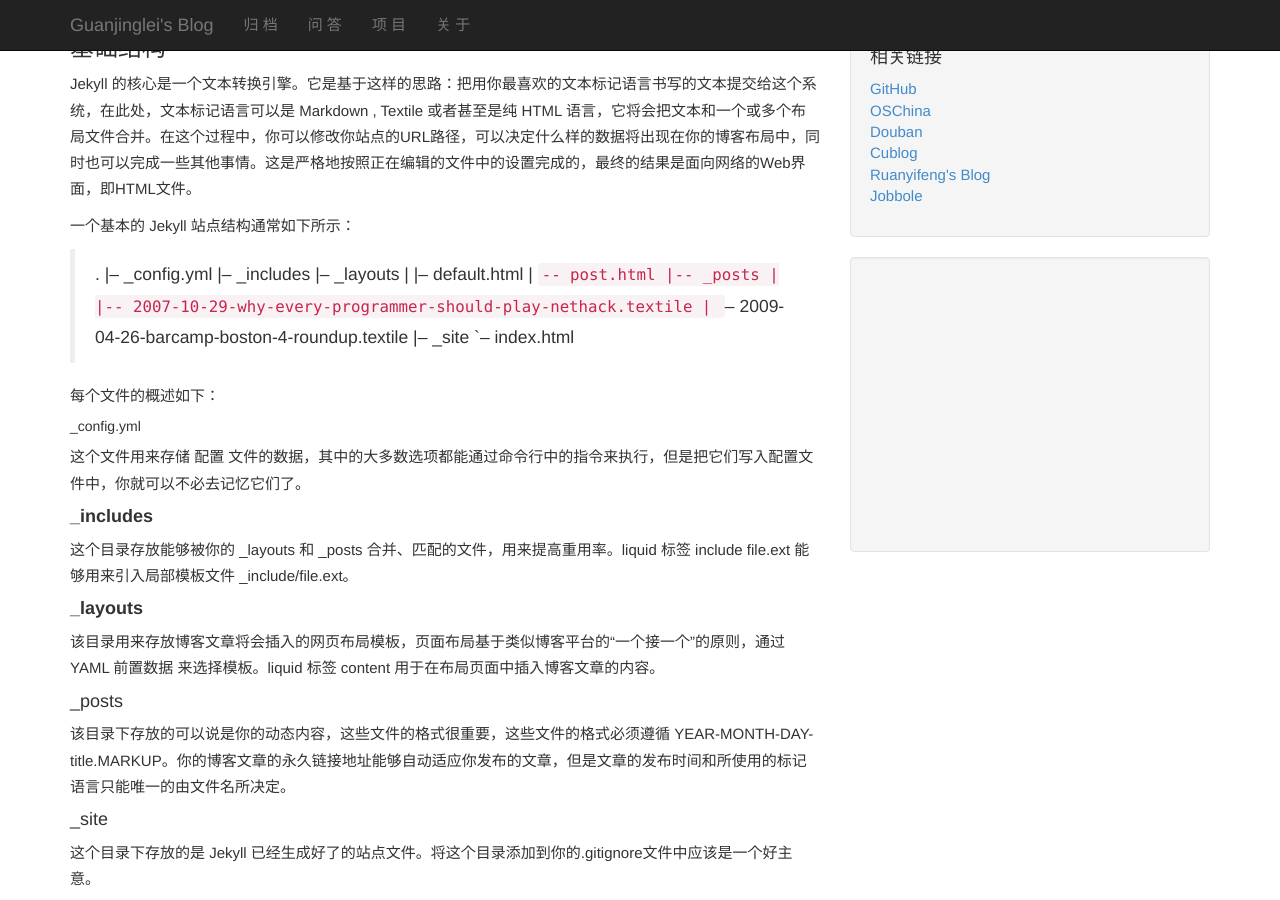
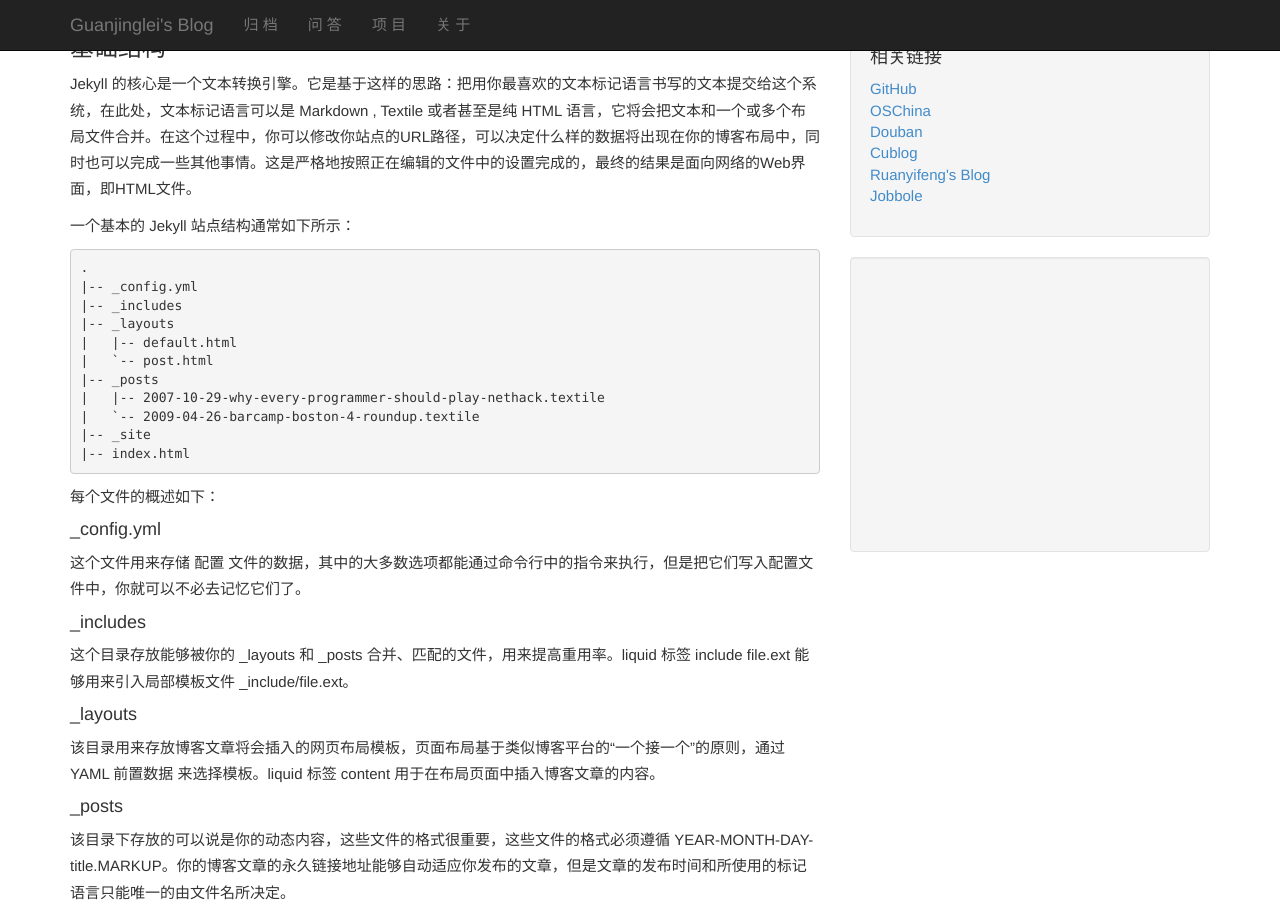
Before and after one commit to guanjinglei/oldguanjinglei.github.io, a Jekyll site: the page built from _posts/2014-11-23-jekyll的使用.md, in a window 1280 px wide and 900 px high, scrolled down 381 px. Built offline with Jekyll 4.4.1, drawn with Linux system fonts in a browser that asks for light colours; Markdown is read by kramdown in place of the engine named in the settings; comment, search, counter and statistics services are not loaded.

```diff
--- a/_posts/2014-11-23-jekyll的使用.md
+++ b/_posts/2014-11-23-jekyll的使用.md
@@ -21,27 +21,27 @@ Jekyll 的核心是一个文本转换引擎。它是基于这样的思路：把
 
 一个基本的 Jekyll 站点结构通常如下所示：
 
->.
->|-- _config.yml
->|-- _includes
-|-- _layouts
-|   |-- default.html
-|   `-- post.html
-|-- _posts
-|   |-- 2007-10-29-why-every-programmer-should-play-nethack.textile
-|   `-- 2009-04-26-barcamp-boston-4-roundup.textile
-|-- _site
-`-- index.html
+	.
+	|-- _config.yml
+	|-- _includes
+	|-- _layouts
+	|   |-- default.html
+	|   `-- post.html
+	|-- _posts
+	|   |-- 2007-10-29-why-every-programmer-should-play-nethack.textile
+	|   `-- 2009-04-26-barcamp-boston-4-roundup.textile
+	|-- _site
+	|-- index.html
 
 每个文件的概述如下：
 
-#####_config.yml
+####_config.yml
 这个文件用来存储 配置 文件的数据，其中的大多数选项都能通过命令行中的指令来执行，但是把它们写入配置文件中，你就可以不必去记忆它们了。
 
-####**_includes**
+####_includes
 这个目录存放能够被你的 _layouts 和 _posts 合并、匹配的文件，用来提高重用率。liquid 标签 include file.ext 能够用来引入局部模板文件 _include/file.ext。
 
-####**_layouts**
+####_layouts
 该目录用来存放博客文章将会插入的网页布局模板，页面布局基于类似博客平台的“一个接一个”的原则，通过 YAML 前置数据 来选择模板。liquid 标签 content 用于在布局页面中插入博客文章的内容。
 
 ####_posts
@@ -53,7 +53,7 @@ Jekyll 的核心是一个文本转换引擎。它是基于这样的思路：把
 ####index.html 页面文件和其他的 HTML/Markdown/Textile 文件
 Jekyll 将会转换头部拥有 YAML 前置数据 数据的所有文件。这个规则对于站点根目录和所有其他目录下的 .html，markdown，.md 文件都适用。
 
-#####其他文件/目录
+####其他文件/目录
 除了以上列出的所有目录以外的文件和目录都将会被原模原样的转换。例如，你可以建立 css 文件夹，favicon.ico 文件等等。如果你对 Jekyll 如何实现静态布局感到好奇，这里有不少基于 Jekyll 的 网站 可供参考。
 
 这些目录下的所有文件都会根据上面提到的针对根目录下的文件的转换规则进行转换。
```
